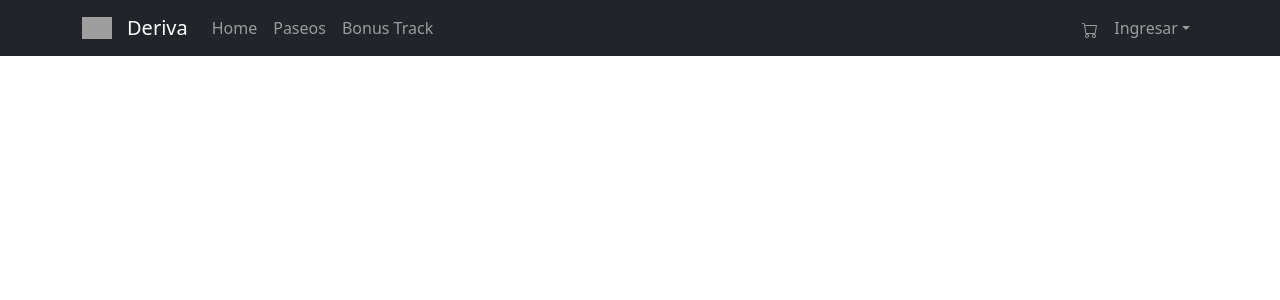
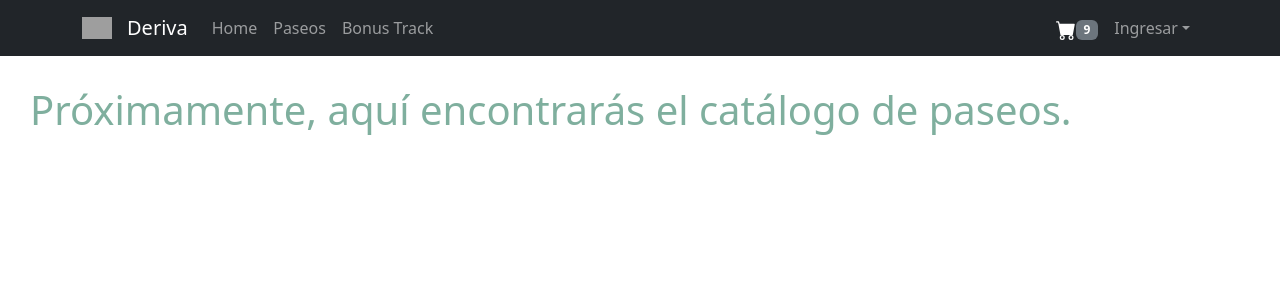
Before and after one commit to AraceliCatalano/deriva, a React (Create React App) app: page / in a window 1280 px wide. Shown: the top 300 px of the page. Built offline with nearby package versions, Linux system fonts and the light colour scheme; grey boxes are pictures that could not be loaded.

Commit message:
feat: Componentes CartWidget + ItemListContainer con prop greeting. Desafio #3

```diff
--- a/src/App.js
+++ b/src/App.js
@@ -1,10 +1,14 @@
 import Header from './components/Header'
+import ItemListContainer from './components/ItemListContainer';
+
 
 
 function App() {
   return (
    <>
     <Header />
+    <ItemListContainer greeting="Próximamente, aquí encontrarás el catálogo de paseos."/>
+
    </>
   );
 }
--- /dev/null
+++ b/src/assets/Banner.css
@@ -0,0 +1,3 @@
+.banner {
+    width: 100%;
+}
--- /dev/null
+++ b/src/components/CartWidget.js
@@ -0,0 +1,16 @@
+import React from 'react';
+import Badge from 'react-bootstrap/Badge';
+
+function CartWidget () {
+    return (
+       <>
+        <svg xmlns="http://www.w3.org/2000/svg" width="20" height="20" fill="white" class="bi bi-cart-fill" viewBox="0 0 16 16">
+              <path d="M0 1.5A.5.5 0 0 1 .5 1H2a.5.5 0 0 1 .485.379L2.89 3H14.5a.5.5 0 0 1 .491.592l-1.5 8A.5.5 0 0 1 13 12H4a.5.5 0 0 1-.491-.408L2.01 3.607 1.61 2H.5a.5.5 0 0 1-.5-.5zM5 12a2 2 0 1 0 0 4 2 2 0 0 0 0-4zm7 0a2 2 0 1 0 0 4 2 2 0 0 0 0-4zm-7 1a1 1 0 1 1 0 2 1 1 0 0 1 0-2zm7 0a1 1 0 1 1 0 2 1 1 0 0 1 0-2z"/>
+        </svg>
+        <Badge bg="secondary">9</Badge>
+        <span className="visually-hidden">unread messages</span>
+       </>
+    )
+}
+
+export default CartWidget;
--- a/src/components/Header.js
+++ b/src/components/Header.js
@@ -5,6 +5,8 @@ import Navbar from 'react-bootstrap/Navbar';
 import NavDropdown from 'react-bootstrap/NavDropdown';
 import logo from '../assets/images/logoWhite.ico';
 import '../assets/Header.css'
+
+import CartWidget from './CartWidget';
 
 function Header() {
   return (
@@ -21,15 +23,15 @@ function Header() {
             <Nav.Link href="#link">Bonus Track</Nav.Link>
             </Nav>
             <Nav className="ustify-conttent-end">
+
             <Nav.Link href="#link">
-              <svg xmlns="http://www.w3.org/2000/svg" width="16" height="16" fill="currentColor" class="bi bi-cart" viewBox="0 0 16 16">
-              <path d="M0 1.5A.5.5 0 0 1 .5 1H2a.5.5 0 0 1 .485.379L2.89 3H14.5a.5.5 0 0 1 .491.592l-1.5 8A.5.5 0 0 1 13 12H4a.5.5 0 0 1-.491-.408L2.01 3.607 1.61 2H.5a.5.5 0 0 1-.5-.5zM3.102 4l1.313 7h8.17l1.313-7H3.102zM5 12a2 2 0 1 0 0 4 2 2 0 0 0 0-4zm7 0a2 2 0 1 0 0 4 2 2 0 0 0 0-4zm-7 1a1 1 0 1 1 0 2 1 1 0 0 1 0-2zm7 0a1 1 0 1 1 0 2 1 1 0 0 1 0-2z"/>
-              </svg>
+              <CartWidget/>
             </Nav.Link>
-            <NavDropdown title="Ingresar" id="basic-nav-dropdown" className="justify-conttent-end" >
+
+            <NavDropdown title="Ingresar" id="basic-nav-dropdown" className="justify-conttent-end" variant="dark">
               <NavDropdown.Item href="#action/3.1" variant="dark">Usuario registrado</NavDropdown.Item>
               <NavDropdown.Divider />
-              <NavDropdown.Item href="#action/3.2">
+              <NavDropdown.Item href="#action/3.2" variant="dark">
                 Registrarse
               </NavDropdown.Item>
             </NavDropdown>
--- /dev/null
+++ b/src/components/ItemListContainer.js
@@ -0,0 +1,21 @@
+import React from 'react';
+
+
+function ItemListContainer ({greeting}) {
+    return (
+       <>
+        <h1 style={styles.h1}>{greeting}</h1>
+       </>
+    )
+    }
+
+    const styles = {
+        h1: {
+            padding: 30,
+            color: "#7FAF9E",
+            alignItems: 'center'
+        }
+    }
+
+
+export default ItemListContainer;
```
Also changed, not shown: src/assets/ColorPalatte.css (added, +22 -0 lines), src/components/Banner.js (added, +13 -0 lines), src/components/Home.js (added, +12 -0 lines), src/assets/images/BA_Silueta_11.png (added).
